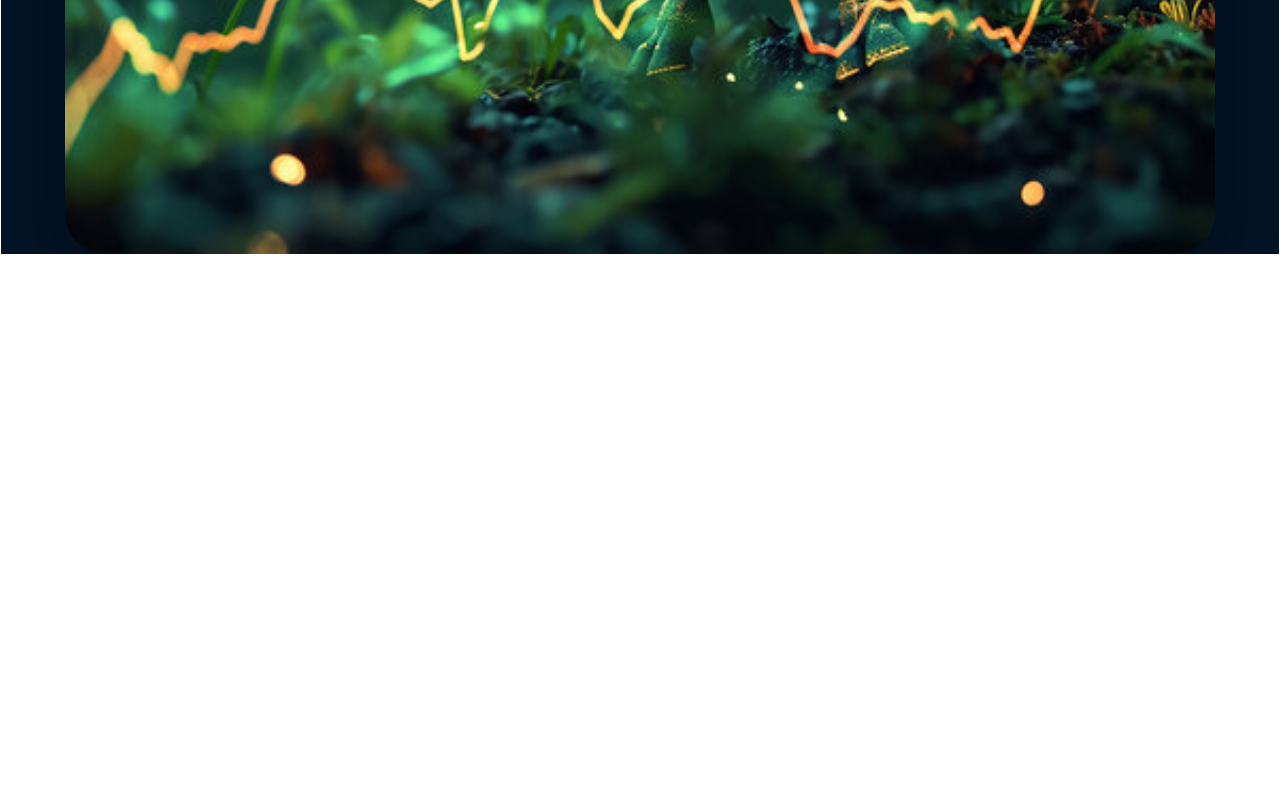
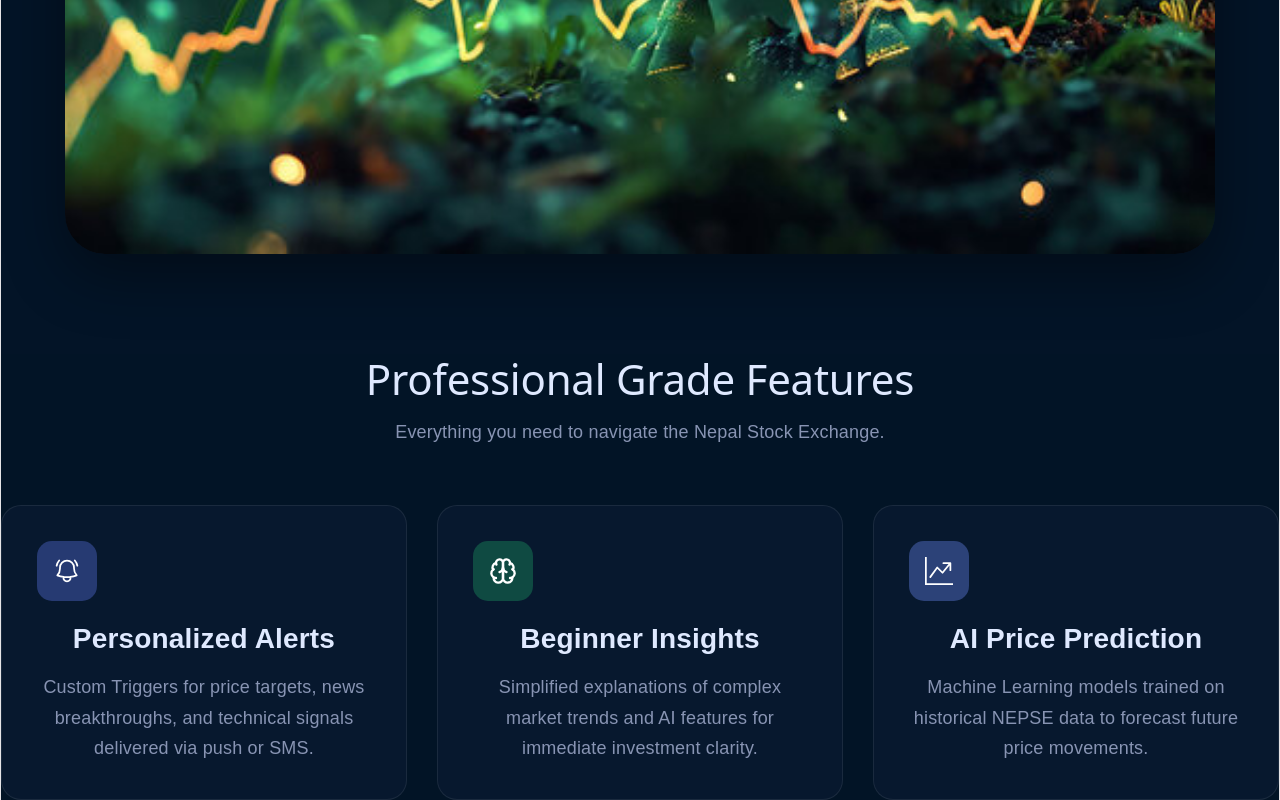
Before and after one commit to prem231631/NEPSE-AI-Web-Application, a React (Vite) app: page / in a window 1280 px wide. Shown: the part 1145-1945 px from the top of the page. Before the commit the page ends 1399 px from the top, so only its background shows below. Built offline with nearby package versions, Linux system fonts and the light colour scheme.

Commit message:
Features component added

```diff
--- a/src/components/Features.jsx
+++ b/src/components/Features.jsx
@@ -0,0 +1,50 @@
+import "../styles/features.css";
+import {HiOutlineBellAlert} from "react-icons/hi2";
+import { LuBrain } from "react-icons/lu";
+import { BsGraphUpArrow } from "react-icons/bs";
+
+function Features(){
+    return(
+        <section className="features-selection">
+            <div className="features-header">
+                <h2>Professional Grade Features</h2>
+
+                <p>Everything you need to navigate the Nepal Stock Exchange.</p>
+            </div>
+
+            <div className="feature-grid">
+                <div className="feature-card">
+                    <div className="feature-icon">
+                        <HiOutlineBellAlert/>
+                    </div>
+
+                    <h3>Personalized Alerts</h3>
+
+                    <p>Custom Triggers for price targets, news breakthroughs, and technical signals delivered via push or SMS.</p>
+                </div>
+
+                <div className="feature-card">
+                    <div className="feature-icon green">
+                        <LuBrain/>
+                    </div>
+
+                    <h3>Beginner Insights</h3>
+
+                    <p>Simplified explanations of complex market trends and AI features for immediate investment clarity.</p>
+                </div>
+
+                <div className="feature-card">
+                    <div className="feature-icon blue">
+                        <BsGraphUpArrow/>
+                    </div>
+
+                    <h3>AI Price Prediction</h3>
+
+                    <p>Machine Learning models trained on historical NEPSE data to forecast future price movements.</p>
+                </div>
+            </div>
+        </section>
+    );
+}
+
+export default Features;
--- a/src/pages/Landing.jsx
+++ b/src/pages/Landing.jsx
@@ -1,5 +1,6 @@
 import Navbar from "../components/Navbar";
 import Hero from "../components/Hero";
+import Features from "../components/Features";
 import "../styles/landing.css";
 
 function Landing(){
@@ -10,6 +11,7 @@ function Landing(){
 
             <Navbar/>
             <Hero/>
+            <Features/>
 
         </div>
     )
--- /dev/null
+++ b/src/styles/features.css
@@ -0,0 +1,74 @@
+.features-section{
+    width:100%;
+    padding:100px 120px;
+    background:#021224;
+    color:white;
+    margin-top: 80px;
+}
+
+.features-header{
+    text-align:center;
+    margin-bottom:60px;
+}
+
+.features-header h2{
+    font-size:42px;
+    margin-bottom:15px;
+    color:#dfe9ff;
+}
+
+.features-header p{
+    color:#8894b3;
+    font-size:18px;
+}
+
+.feature-grid{
+    display:grid;
+    grid-template-columns:repeat(3,1fr);
+    gap:30px;
+}
+
+.feature-card{
+    background:#07182e;
+    border:1px solid rgba(255,255,255,0.08);
+    border-radius:20px;
+    padding:35px;
+    transition:0.3s;
+}
+
+.feature-card:hover{
+    transform:translateY(-10px);
+    box-shadow:0 0 30px rgba(76,120,255,0.2);
+}
+
+.feature-icon{
+    width:60px;
+    height:60px;
+    border-radius:15px;
+    background:#263a72;
+    display:flex;
+    justify-content:center;
+    align-items:center;
+    font-size:28px;
+    color:white;
+    margin-bottom:25px;
+}
+
+.green{
+    background:#0f4a42;
+}
+
+.blue{
+    background:#2c4278;
+}
+
+.feature-card h3{
+    font-size:28px;
+    margin-bottom:20px;
+    color:#dfe9ff;
+}
+
+.feature-card p{
+    color:#8894b3;
+    line-height:1.7;
+}
--- a/src/styles/global.css
+++ b/src/styles/global.css
@@ -6,7 +6,8 @@
 
 html, body, #root{
     width: 100%;
-    height: 100%;
+    min-height: 100vh;
+    scroll-behavior: smooth;
 }
 
 body{
--- a/src/styles/hero.css
+++ b/src/styles/hero.css
@@ -99,6 +99,7 @@
     overflow: hidden;
     background: #071a30;
     box-shadow: 0 20px 60px rgba(0,0,0,0.4);
+    margin-bottom: 100px;
 }
 
 .hero-image img{
```
